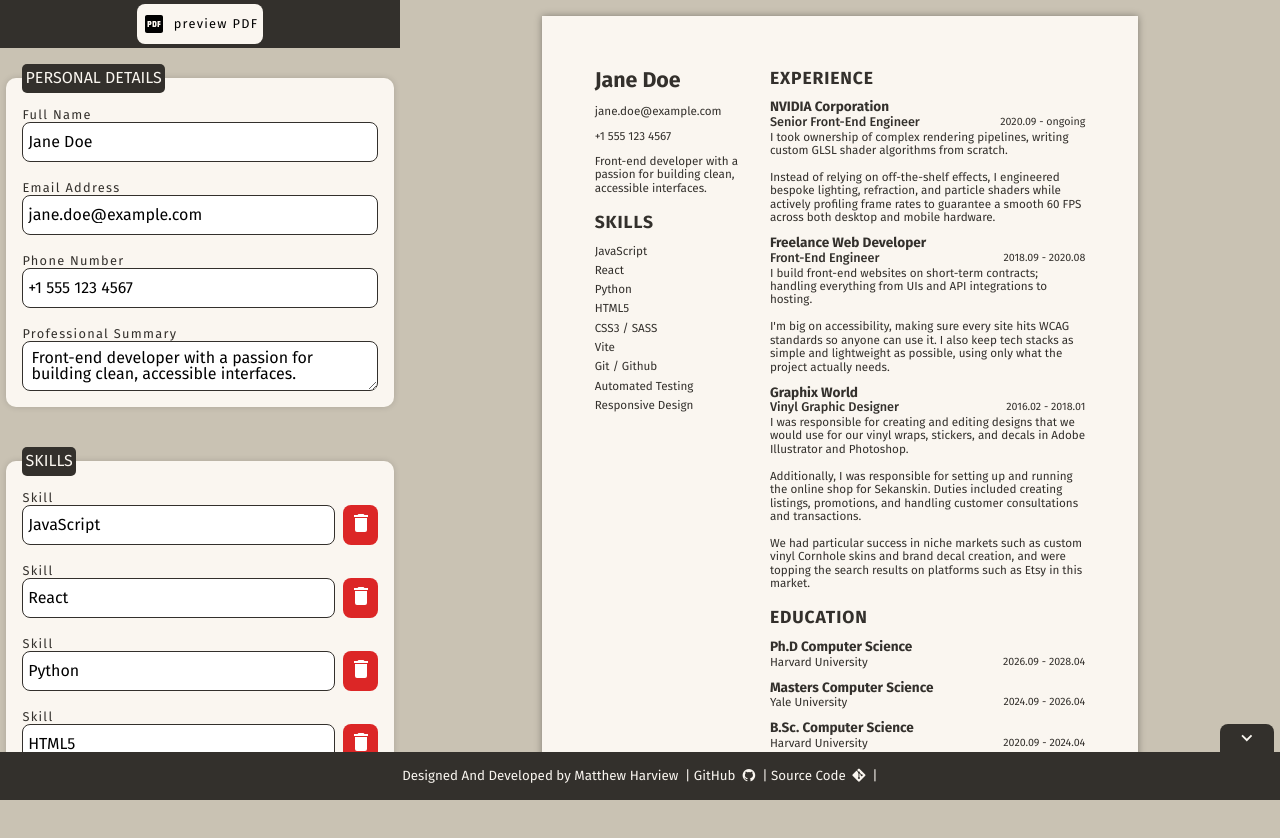
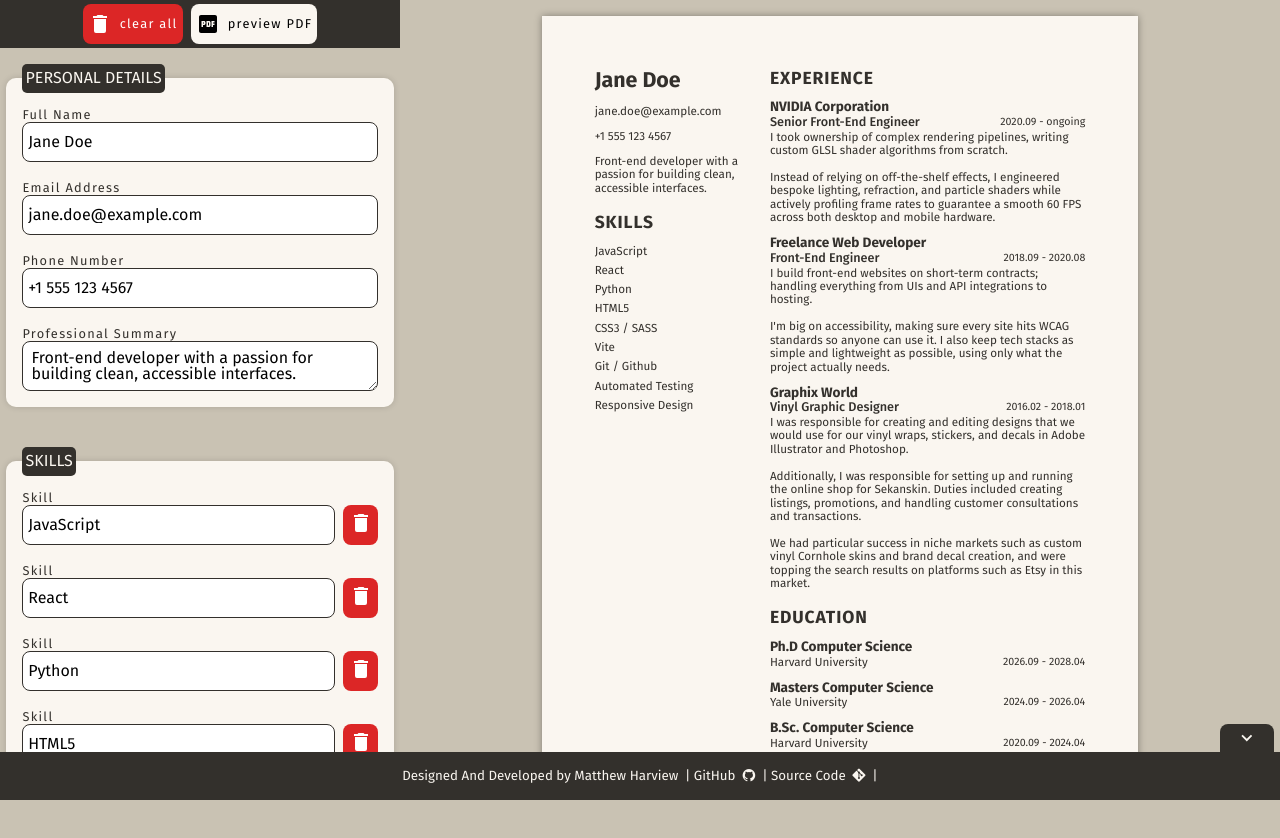
Before and after one commit to Long-Hold/odin-cv-application, a React (Vite) app: page / in a window 1280 px wide. Shown: the top 838 px of the page. Built offline with nearby package versions, Linux system fonts and the light colour scheme; what @react-pdf/renderer would draw is missing.

Commit message:
feat: add button that calls clearAllInfo to reset form. Closes #53

```diff
--- a/src/components/form/ResumeForm.jsx
+++ b/src/components/form/ResumeForm.jsx
@@ -11,8 +11,9 @@ import { PDFViewer } from "@react-pdf/renderer";
 import { ResumePdfDocument } from "../pdf/ResumePdfDocument";
 import { useRef } from "react";
 import { useEffect } from "react";
+import { mdiDelete } from "@mdi/js";
 
-export function ResumeForm({resumeObject, handleContactChange, handleEntryFieldChange, addNewResumeData, removeResumeEntry}) {
+export function ResumeForm({resumeObject, handleContactChange, handleEntryFieldChange, addNewResumeData, removeResumeEntry, clearAllInfo}) {
   const [isFormOpen, setFormState] = useState(true);
   const [isPDFOpen, setPDFState] = useState(false);
   const toggleForm = () => {
@@ -44,6 +45,11 @@ export function ResumeForm({resumeObject, handleContactChange, handleEntryFieldC
   return (
     <div className="sidebar">
       <header className="formVisibilityControls">
+        <button
+          type="button"
+          className="headerBtn removeEntryBtn"
+          onClick={clearAllInfo}
+        ><Icon path={mdiDelete} size={1}></Icon>clear all</button>
         <button
           type="button"
           className="headerBtn exportPrint"
```
